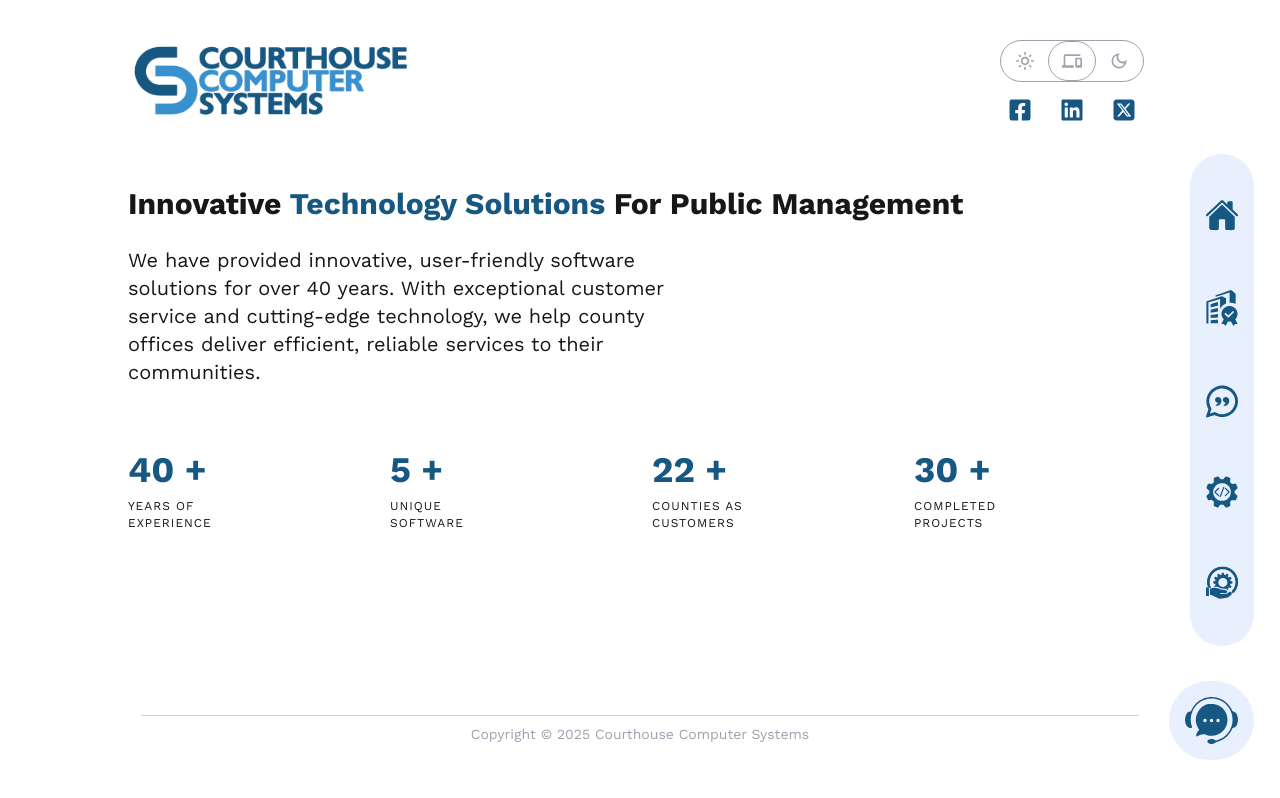
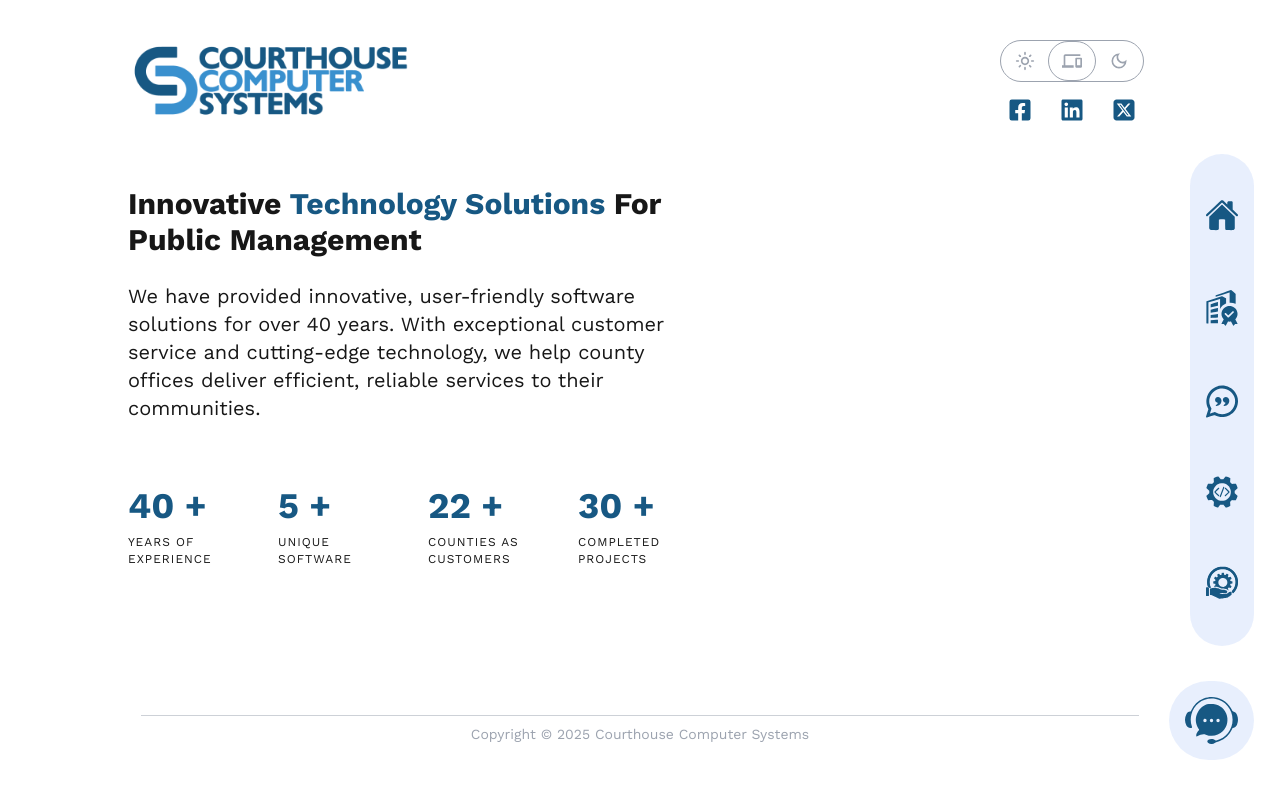
Before and after one commit to yburdakova/ccs-website, a Next.js app: page / in a window 1280 px wide. Built offline with nearby package versions, Linux system fonts and the light colour scheme.

Commit message:
style(Home): add styles for Hero

```diff
--- a/src/app/page.tsx
+++ b/src/app/page.tsx
@@ -13,7 +13,7 @@ export default function Home() {
           initial="hidden"
           animate="show"
           exit="hidden"
-          className="text-3xl font-bold my-6"
+          className="text-3xl font-bold my-6 xl:max-w-xl leading-relax"
         >
           Innovative <span className="accent">Technology Solutions</span> For Public Management
         </motion.div>
@@ -32,7 +32,7 @@ export default function Home() {
             initial='hidden'
             animate='show'
             exit='hidden'
-            className="hidden mx-auto my-4 md:flex md:max-w-xl xl:max-w-none xl:mx-0"
+            className="hidden mx-auto my-4 md:flex md:max-w-xl xl:max-w-xl xl:mx-0"
           >
             <div className="flex flex-1 xl:gap-x-6">
               {/* Experience */}
```
